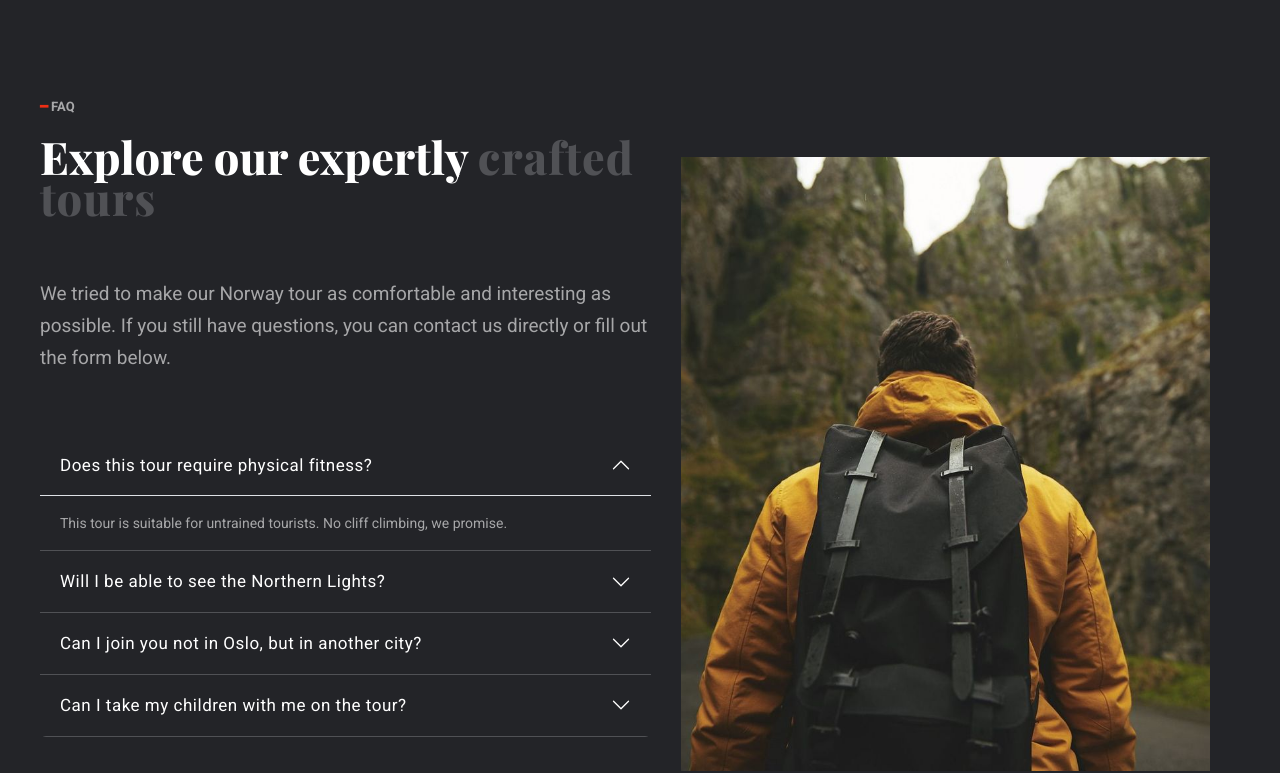
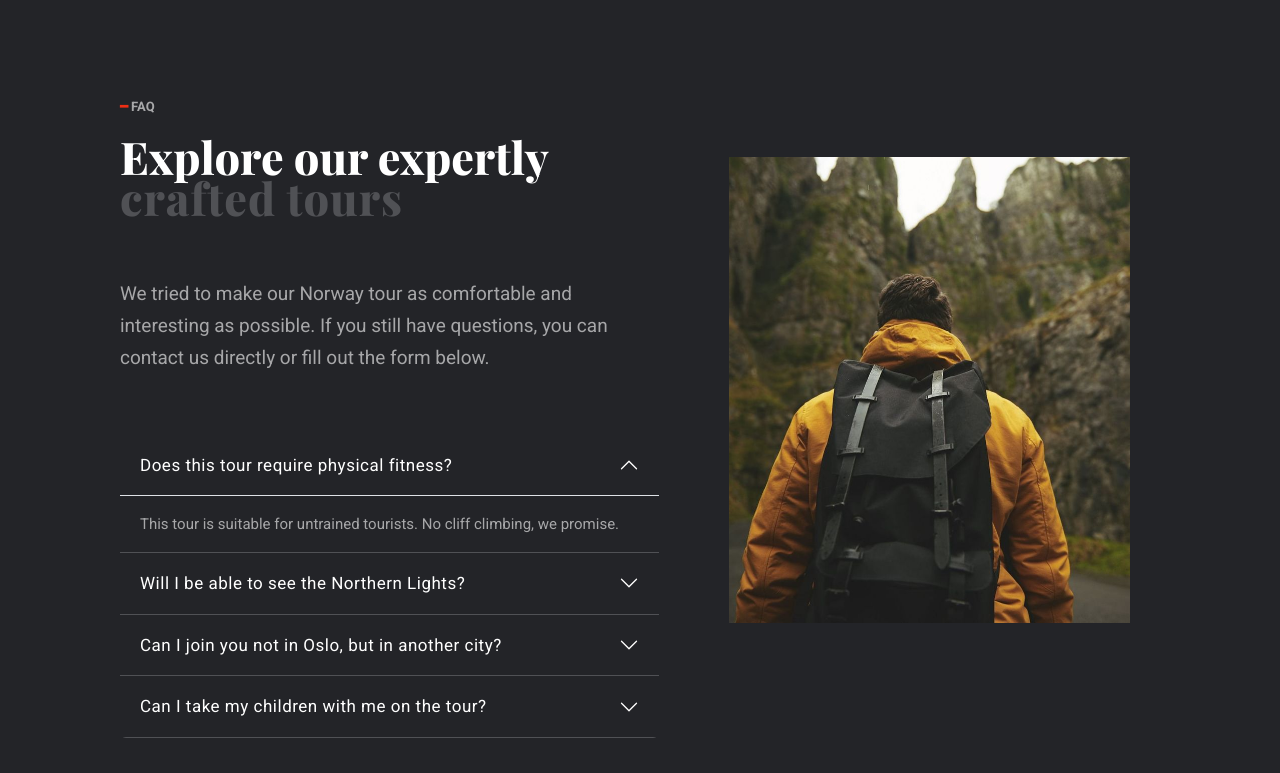
Before and after one commit to ErastKoliasa/Guided-Tour, a plain HTML site: page index.html in a window 1280 px wide. Shown: the part 7124-7897 px from the top of the page. Drawn offline with nearby package versions, Linux system fonts and the light colour scheme.

Commit message:
added styles to the "faq" block for desktop

```diff
--- a/css/faq.css
+++ b/css/faq.css
@@ -66,5 +66,29 @@
         padding-left: 40px;
         padding-right: 40px;
         display: flex;
+        justify-content: space-between;
+    }
+
+    .faq__photo-wrapper {
+        margin-left: 40px;
     }
 }
+
+@media (min-width: 990px) {
+    .faq {
+        padding-left: 70px;
+        padding-right: 50px;
+    }
+
+    .accordion-item {
+        font-size: 15px;
+        line-height: 24px;
+    }
+}
+
+@media (min-width: 1060px) {
+    .faq {
+        padding-left: 120px;
+        padding-right: 120px;
+    }
+}
```
